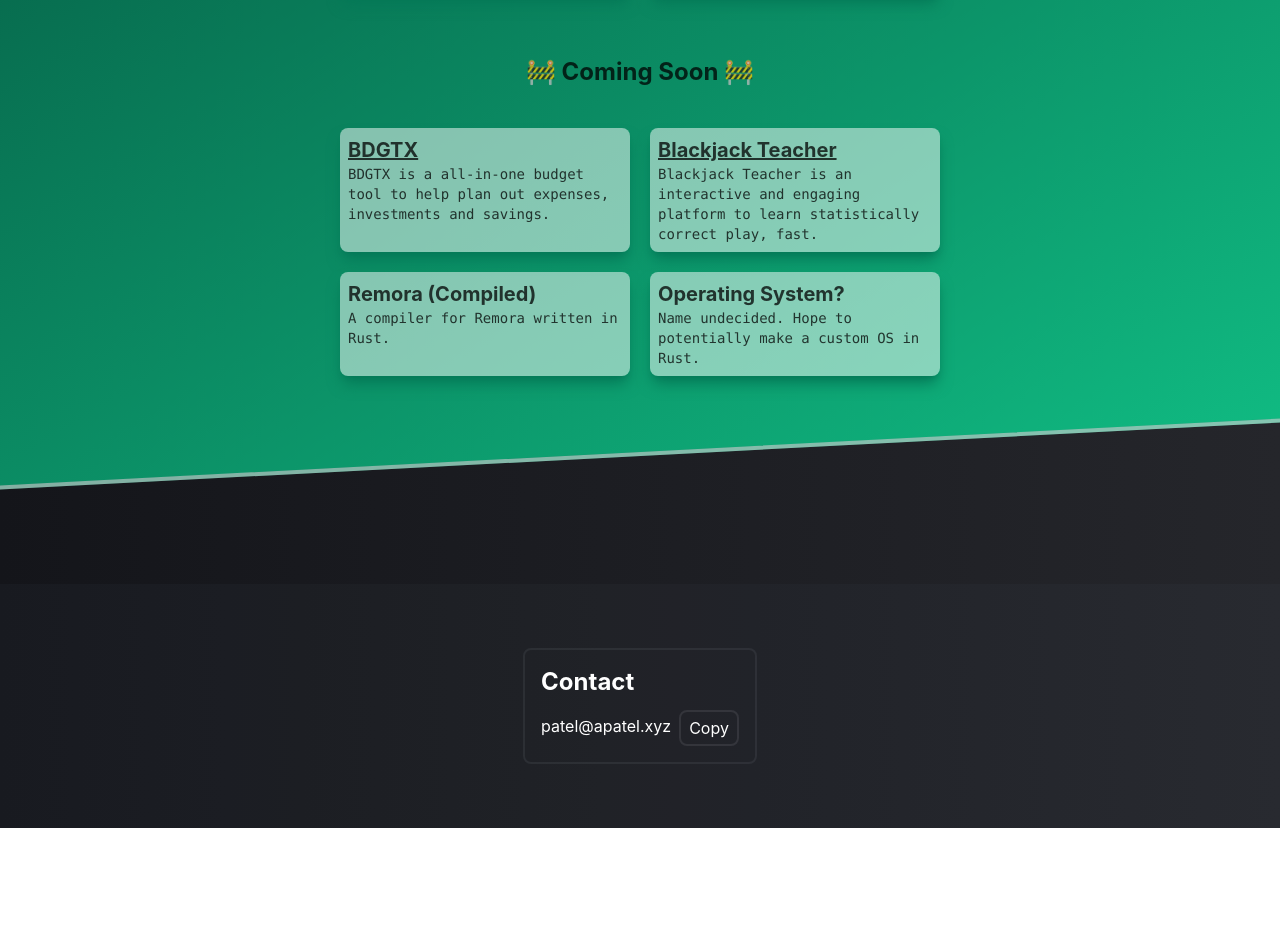
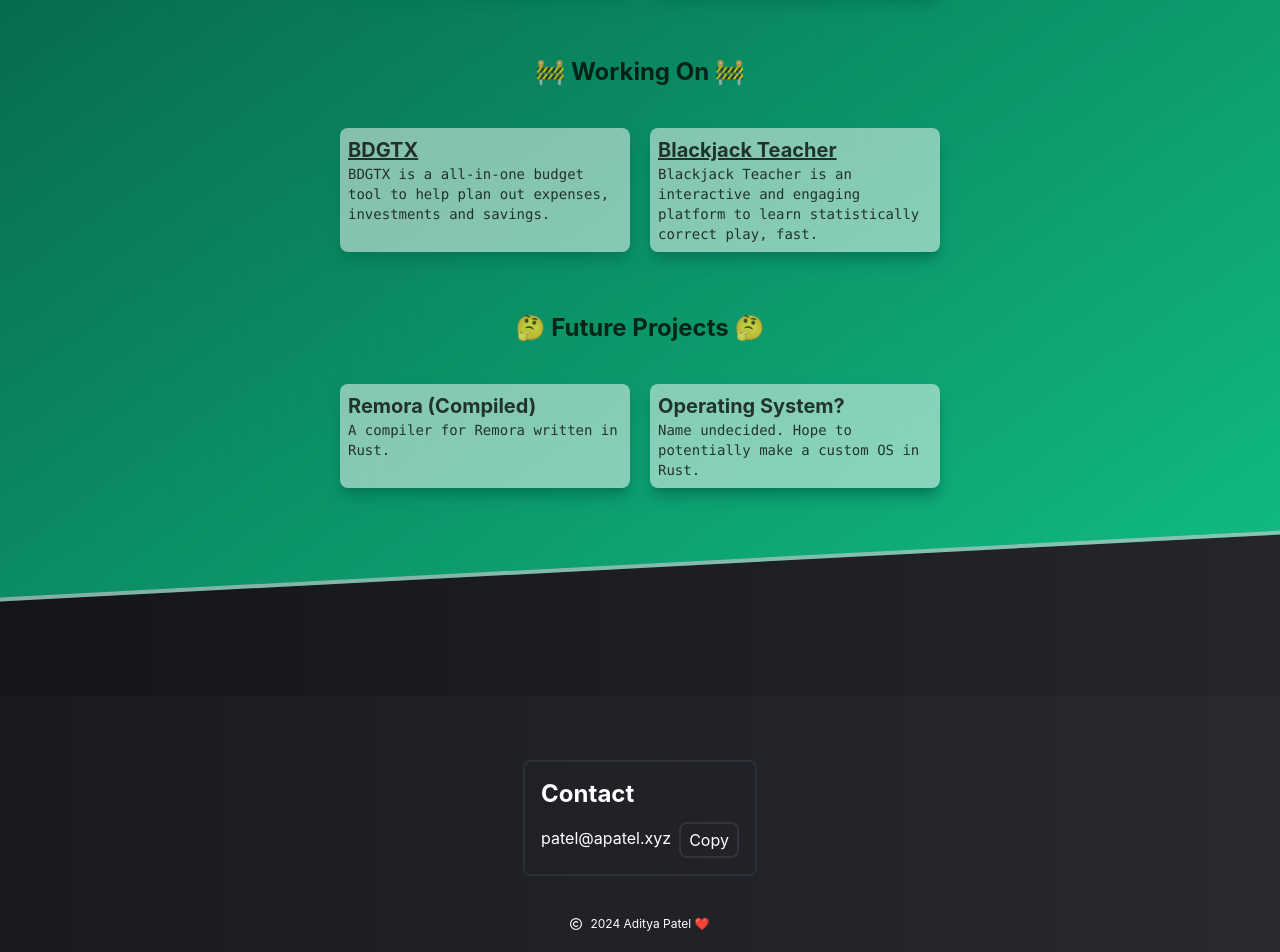
Before and after one commit to Champion2005/PersonalWebsite, a React (Vite) app in the folder PersonalWebsite/: page / in a window 1280 px wide. Shown: the part 2248-3200 px from the top of the page. Before the commit the page ends 3076 px from the top, so only its background shows below. Built offline with nearby package versions, Linux system fonts and the light colour scheme.

Commit message:
sorted projects + improved footer

```diff
--- a/PersonalWebsite/package.json
+++ b/PersonalWebsite/package.json
@@ -12,6 +12,11 @@
     "preview": "vite preview"
   },
   "dependencies": {
+    "@fortawesome/fontawesome-svg-core": "^6.5.1",
+    "@fortawesome/free-brands-svg-icons": "^6.5.1",
+    "@fortawesome/free-regular-svg-icons": "^6.5.1",
+    "@fortawesome/free-solid-svg-icons": "^6.5.1",
+    "@fortawesome/react-fontawesome": "^0.2.0",
     "firebase": "^10.9.0",
     "firebase-tools": "^13.5.2",
     "localforage": "^1.10.0",
--- a/PersonalWebsite/src/components/body/Projects.jsx
+++ b/PersonalWebsite/src/components/body/Projects.jsx
@@ -22,6 +22,9 @@ const comingSoon = [
         link: 'https://apatel.xyz/blackjack',
         description: 'Blackjack Teacher is an interactive and engaging platform to learn statistically correct play, fast.'
     },
+]
+
+const futureProjects = [
     {
         name: 'Remora (Compiled)',
         link: '',
@@ -63,10 +66,18 @@ export const Projects = () => {
                     ))}
                 </div>
 
-                <p className="pt-5 text-center text-black/75 text-2xl font-bold">🚧 Coming Soon 🚧</p>
+                <p className="pt-5 text-center text-black/75 text-2xl font-bold">🚧 Working On 🚧</p>
 
                 <div className='w-full lg:w-6/12 2xl:w-4/12 grid grid-cols-1 lg:grid-cols-2 justify-items-stretch gap-5 px-5 py-10 self-center'>
                     {comingSoon.map(project => (
+                        <ProjectCard name={project.name} description={project.description} link={project.link} />
+                    ))}
+                </div>
+
+                <p className="pt-5 text-center text-black/75 text-2xl font-bold">🤔 Future Projects 🤔</p>
+
+                <div className='w-full lg:w-6/12 2xl:w-4/12 grid grid-cols-1 lg:grid-cols-2 justify-items-stretch gap-5 px-5 py-10 self-center'>
+                    {futureProjects.map(project => (
                         <ProjectCard name={project.name} description={project.description} link={project.link} />
                     ))}
                 </div>
--- a/PersonalWebsite/src/components/footer/Footer.jsx
+++ b/PersonalWebsite/src/components/footer/Footer.jsx
@@ -1,3 +1,5 @@
+import { faCopyright } from '@fortawesome/free-regular-svg-icons';
+import { FontAwesomeIcon } from '@fortawesome/react-fontawesome';
 import React, { useState } from 'react';
 import { CopyToClipboard } from 'react-copy-to-clipboard';
 
@@ -14,7 +16,7 @@ export const Footer = () => {
     };
 
     return (
-        <footer className="mt-32 px-8 py-16 bg-gray-500/5 flex justify-center">
+        <footer className="mt-32 px-8 pt-16 bg-gray-500/5 grid justify-center">
             <div className='text-white border-2 border-gray-400/10 p-4 rounded-lg'>
                 <h2 className="text-2xl font-bold">Contact</h2>
 
@@ -25,6 +27,11 @@ export const Footer = () => {
                     </CopyToClipboard>
                 </div>
             </div>
+
+            <div className="mt-10 mb-5 gap-2 flex justify-center items-center">
+                <FontAwesomeIcon style={{'color': 'white', 'font-size': '0.75rem', 'line-height': '1rem'}} icon={faCopyright} />
+                <p className='text-white text-center text-xs'>2024 Aditya Patel ❤️</p>
+            </div>
         </footer>
     );
 };
```
Also changed, not shown: 1 other file (tests, documents, lock files or other folders).
